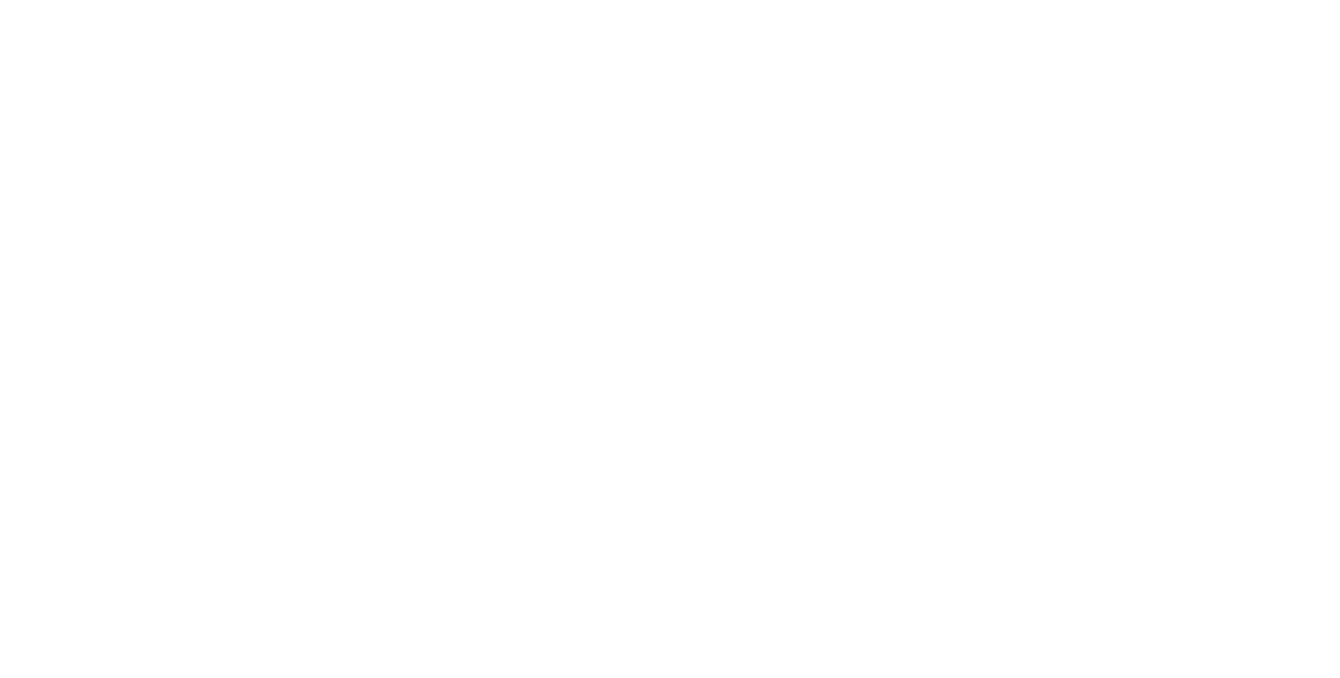
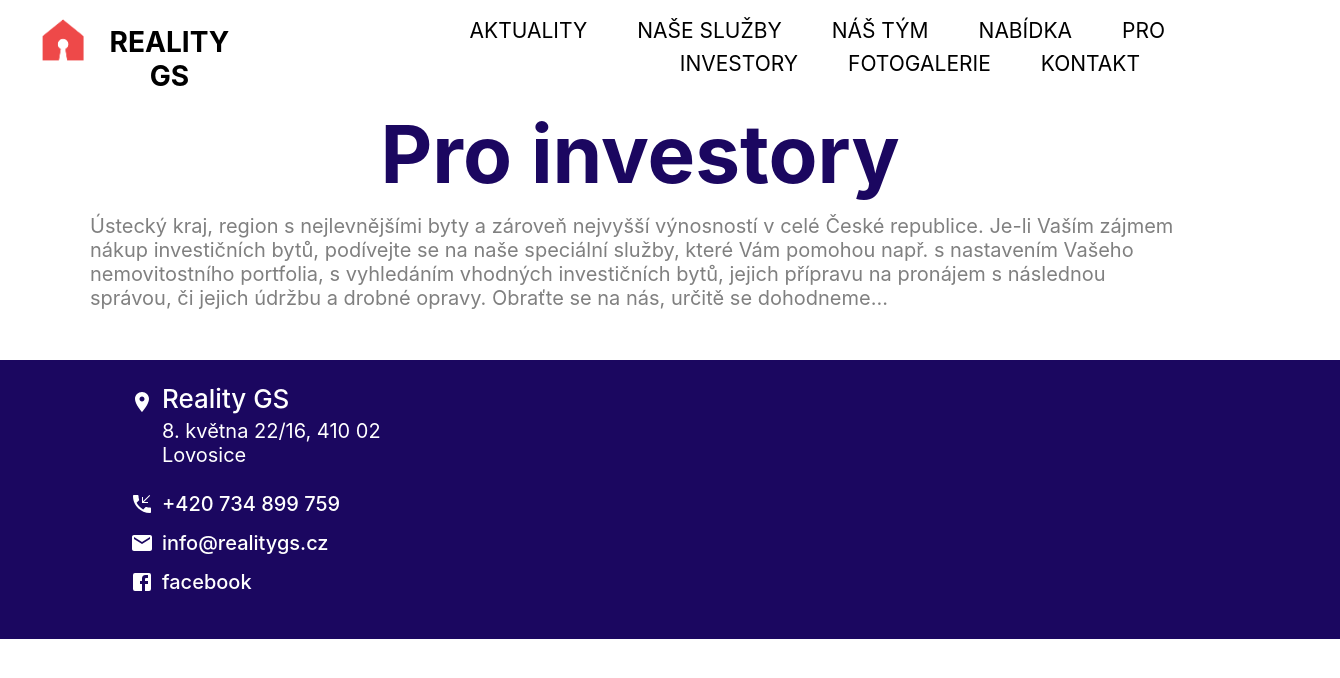
Before and after one commit to Svancik/realityGS-FE, a React (Create React App) app: page /investori in a window 1280 px wide. Before the commit this address had no page. Shown: the top 678 px of the page, 1340 px wide, since content can reach past the window. Built offline with nearby package versions, Linux system fonts and the light colour scheme.

Commit message:
investors start

```diff
--- a/src/App.jsx
+++ b/src/App.jsx
@@ -5,6 +5,7 @@
 import { Makler } from "./pages/makler/Makler";
 import { Team } from "./pages/team/Team";
 import { PhotoGallery } from "./pages/photoGallery/PhotoGallery";
+import { Investors } from "./pages/investors/Investors";
 
 function App() {
   return (
@@ -14,6 +15,7 @@
           <Route exact path="/" element={<Home />} />
           <Route path="/tym" element={<Team />} />
           <Route path="/fotogalerie" element={<PhotoGallery />} />
+          <Route path="/investori" element={<Investors />} />
           <Route path="/makler/:id" element={<Makler />} />
         </Routes>
       </BrowserRouter>
--- a/src/components/photos/photos.scss
+++ b/src/components/photos/photos.scss
@@ -66,12 +66,12 @@
 
 
 .sliderImg{
-    width: 60%;
+    width: 80%;
     height: 80vh;
 }
 
 .arrow{
-    font-size: 50px;
+    font-size: 55px;
     margin: 40px;
     cursor: pointer;
     color: lightgray;
@@ -83,9 +83,9 @@
 
 .close{
     position: absolute;
-    top: 20px;
-    right: 20px;
-    font-size: 35px;
+    top: 35px;
+    right: 25px;
+    font-size: 55px;
     color: lightgray;
     cursor: pointer;
 }
--- a/src/components/topbar/Topbar.jsx
+++ b/src/components/topbar/Topbar.jsx
@@ -26,7 +26,9 @@
             <span>Náš tým</span>
           </Link>
           <span>Nabídka</span>
-          <span>Pro investory</span>
+          <Link to="/investori" className="link">
+            <span>Pro investory</span>
+          </Link>
           <Link to="/fotogalerie" className="link">
             <span>Fotogalerie</span>
           </Link>
--- a/src/components/topbar/topbar.scss
+++ b/src/components/topbar/topbar.scss
@@ -9,7 +9,7 @@
 }
 
 .topbarWrapper{
-    height: 55px;
+    height: 80px;
     max-width: 1620px;
     margin: auto;
     padding: 15px;
@@ -17,8 +17,11 @@
     display: flex;
     flex-direction: row;
     font-size: 24px;
+
     justify-content: space-between;
-    color: #1b0760;
+    //color: #1b0760;
+
+
 
     .left{
         flex: 2;
@@ -44,13 +47,22 @@
         flex: 9;
         text-align: right;
         padding-right: 100px;
-
+        color: black;
+        font-weight: 400;
         //color: #f04c4c;
 
         span{
             margin: 0px 25px;
+            line-height: 4vh; vertical-align: middle;
+            text-transform: uppercase;
+            font-size: 21px;
 
-            line-height: 5vh; vertical-align: middle;
+            &:hover{
+                color: #2584ff;
+                cursor: pointer;
+
+
+            }
         }
     }
 }
--- /dev/null
+++ b/src/pages/investors/Investors.jsx
@@ -0,0 +1,27 @@
+import React from "react";
+import { Footer } from "../../components/footer/Footer";
+import { Topbar } from "../../components/topbar/Topbar";
+import "./investors.scss";
+
+export const Investors = () => {
+  return (
+    <>
+      <Topbar />
+      <div className="investorsWrapper">
+        <header>
+          <h1 className="titleHeader">Pro investory</h1>
+          <span>
+            Ústecký kraj, region s nejlevnějšími byty a zároveň nejvyšší
+            výnosností v celé České republice. Je-li Vaším zájmem nákup
+            investičních bytů, podívejte se na naše speciální služby, které Vám
+            pomohou např. s nastavením Vašeho nemovitostního portfolia, s
+            vyhledáním vhodných investičních bytů, jejich přípravu na pronájem s
+            následnou správou, či jejich údržbu a drobné opravy. Obraťte se na
+            nás, určitě se dohodneme...
+          </span>
+        </header>
+      </div>
+      <Footer />
+    </>
+  );
+};
--- /dev/null
+++ b/src/pages/investors/investors.scss
@@ -0,0 +1,14 @@
+.investorsWrapper{
+    margin-top: 110px;
+
+    header{
+        max-width: 1100px;
+        margin: auto;
+        text-align: left;
+    }
+    span{
+        font-size: 20px;
+        color: gray;
+
+    }
+}
```
